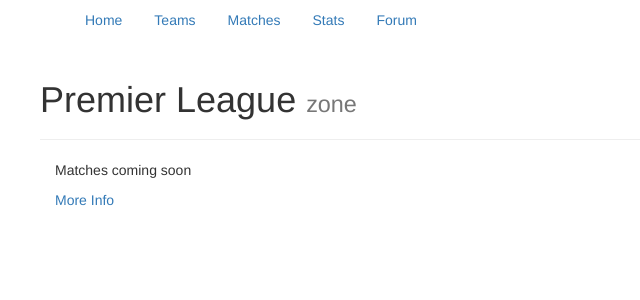
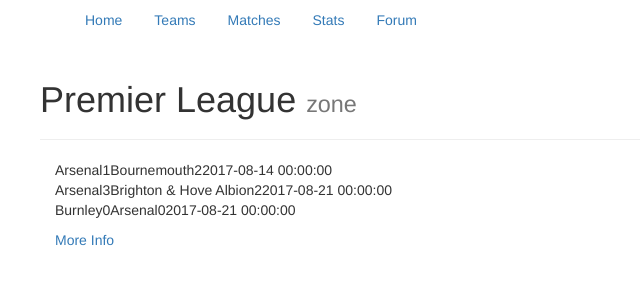
Before and after one commit to unknowncodester/premier-league-zone-client, a React (Create React App) app in the folder packages/react-scripts/template/: page /matches in a window 1280 px wide. Shown: the top 300 px of the page, without its empty margins (0-640 px from the left). Built offline with nearby package versions, Linux system fonts and the light colour scheme.

Commit message:
Passing matches into match component

```diff
--- /dev/null
+++ b/packages/react-scripts/template/src/components/Match.js
@@ -0,0 +1,18 @@
+import React, { Component } from 'react';
+
+class Match extends Component {
+    render() {
+        return (
+            <div>
+                {this.props.data.home_team}
+                {this.props.data.home_team_goals}
+                {this.props.data.away_team}
+                {this.props.data.away_team_goals}
+                {this.props.data.date}
+            </div>
+
+        );
+    }
+}
+
+export default Match;
--- a/packages/react-scripts/template/src/containers/Matches.js
+++ b/packages/react-scripts/template/src/containers/Matches.js
@@ -1,19 +1,56 @@
 import React, { Component } from 'react';
 import Header from '../components/Header.js';
-import Body from '../components/Body.js';
+import Match from '../components/Match.js';
 import Footer from '../components/Footer.js';
 import { Row } from 'react-bootstrap';
 
 class Matches extends Component {
+
+    _renderMatches() {
+
+        let renderedMatches = [];
+        matches.forEach(function(match) {
+            renderedMatches.push(<Match data={match} />);
+        });
+
+        return renderedMatches;
+    }
+
     render() {
         return (
             <Row>
                 <Header/>
-                Matches coming soon
+                {this._renderMatches()}
                 <Footer/>
             </Row>
         );
     }
 }
 
+const matches =
+[
+    {
+        "home_team": "Arsenal",
+        "away_team": "Bournemouth",
+        "date": "2017-08-14 00:00:00",
+        "home_team_goals": 1,
+        "away_team_goals": 2
+    },
+    {
+        "home_team": "Arsenal",
+        "away_team": "Brighton & Hove Albion",
+        "date": "2017-08-21 00:00:00",
+        "home_team_goals": 3,
+        "away_team_goals": 2
+    },
+    {
+        "home_team": "Burnley",
+        "away_team": "Arsenal",
+        "date": "2017-08-21 00:00:00",
+        "home_team_goals": 0,
+        "away_team_goals": 0
+    }
+];
+
+
 export default Matches;
```
